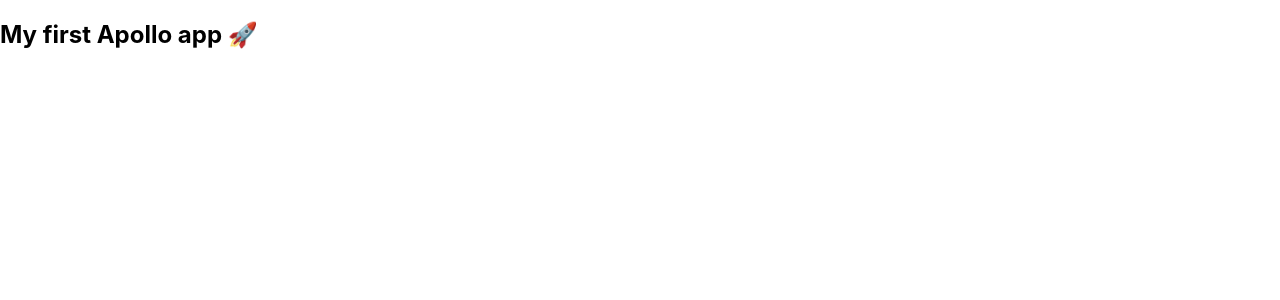
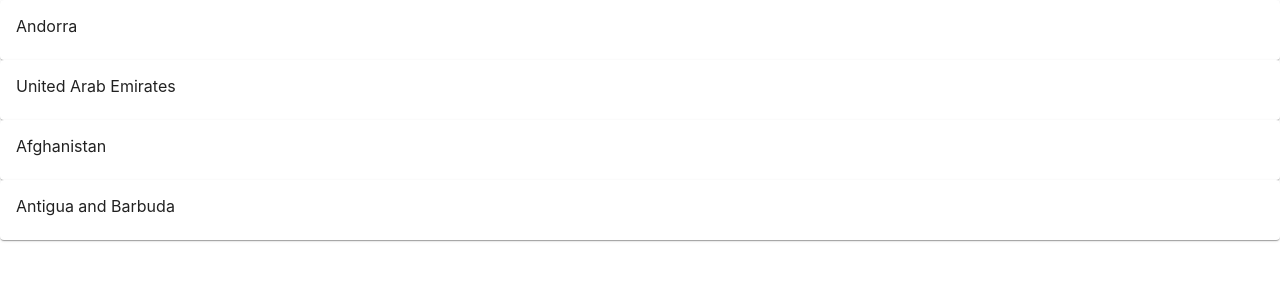
Before and after one commit to visojulian/kimchechallenge, a React (Create React App) app: page / in a window 1280 px wide. Shown: the top 300 px of the page. Built offline with nearby package versions, Linux system fonts and the light colour scheme.

Commit message:
feat: country and countriesList components

```diff
--- a/src/components/App.js
+++ b/src/components/App.js
@@ -1,22 +1,10 @@
-import React from "react";
-import "./../styles/App.css";
-import ApolloClient from "apollo-boost";
-import { ApolloProvider } from "@apollo/react-hooks";
+import React, { Component } from 'react';
+import CountriesList from './CountriesList';
 
-const client = new ApolloClient({
-  uri: "https://48p1r2roz4.sse.codesandbox.io",
-});
+class App extends Component {
+  render() {
+    return <CountriesList />;
+  }
+}
 
-const App = () => (
-  <ApolloProvider client={client}>
-    <div>
-      <h2>
-        My first Apollo app{" "}
-        <span role="img" aria-label="Rocket">
-          🚀
-        </span>
-      </h2>
-    </div>
-  </ApolloProvider>
-);
 export default App;
--- /dev/null
+++ b/src/components/CountriesList.js
@@ -0,0 +1,29 @@
+import React from "react";
+import Country from "./Country";
+
+const CountriesList = () => {
+    const countriesToRender = [
+        {
+            "name": "Andorra"
+        },
+        {
+            "name": "United Arab Emirates"
+        },
+        {
+            "name": "Afghanistan"
+        },
+        {
+            "name": "Antigua and Barbuda"
+        }
+    ];
+
+    return (
+        <div>
+            {countriesToRender.map((country, index) => (
+                < Country key={index} country={country} />
+            ))}
+        </div>
+    );
+};
+
+export default CountriesList;
--- /dev/null
+++ b/src/components/Country.js
@@ -0,0 +1,13 @@
+import React from "react";
+import { Card, CardContent } from '@mui/material';
+
+const Country = (props) => {
+    const { country } = props;
+    return (
+        <Card>
+            <CardContent>{country.name}</CardContent>
+        </Card>
+    )
+};
+
+export default Country;
--- a/src/index.js
+++ b/src/index.js
@@ -6,13 +6,23 @@
 import {
   ApolloClient,
   ApolloProvider,
-  createHttpLink
+  createHttpLink,
+  InMemoryCache
 } from '@apollo/client';
 
+const httpLink = createHttpLink({
+  uri: 'https://countries.trevorblades.com/'
+});
+
+const client = new ApolloClient({
+  link: httpLink,
+  cache: new InMemoryCache()
+});
+
 ReactDOM.render(
-  <React.StrictMode>
+  <ApolloProvider client={client}>
     <App />
-  </React.StrictMode>,
+  </ApolloProvider>,
   document.getElementById('root')
 );
 
```
Also changed, not shown: src/App.css (renamed from src/styles/App.css).
